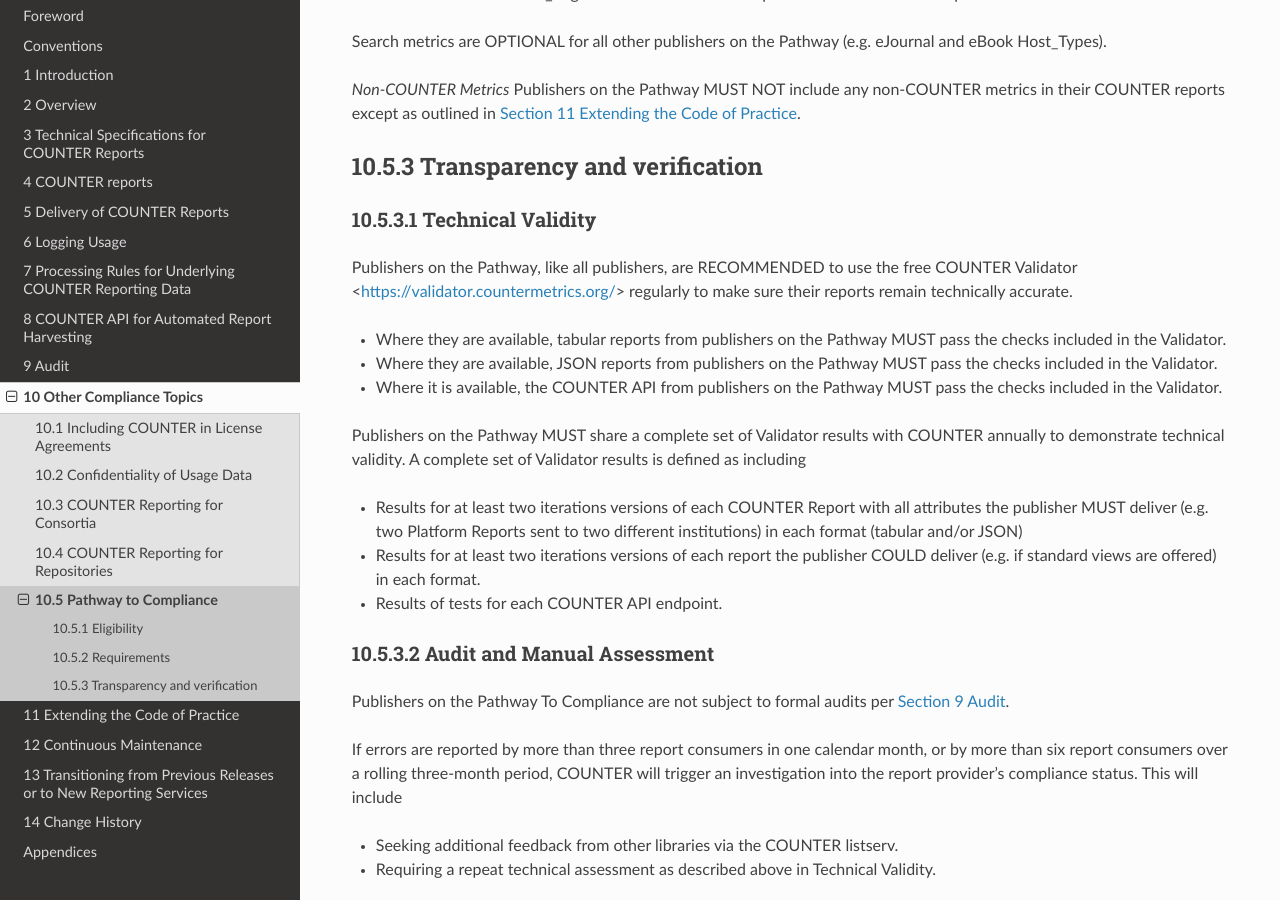
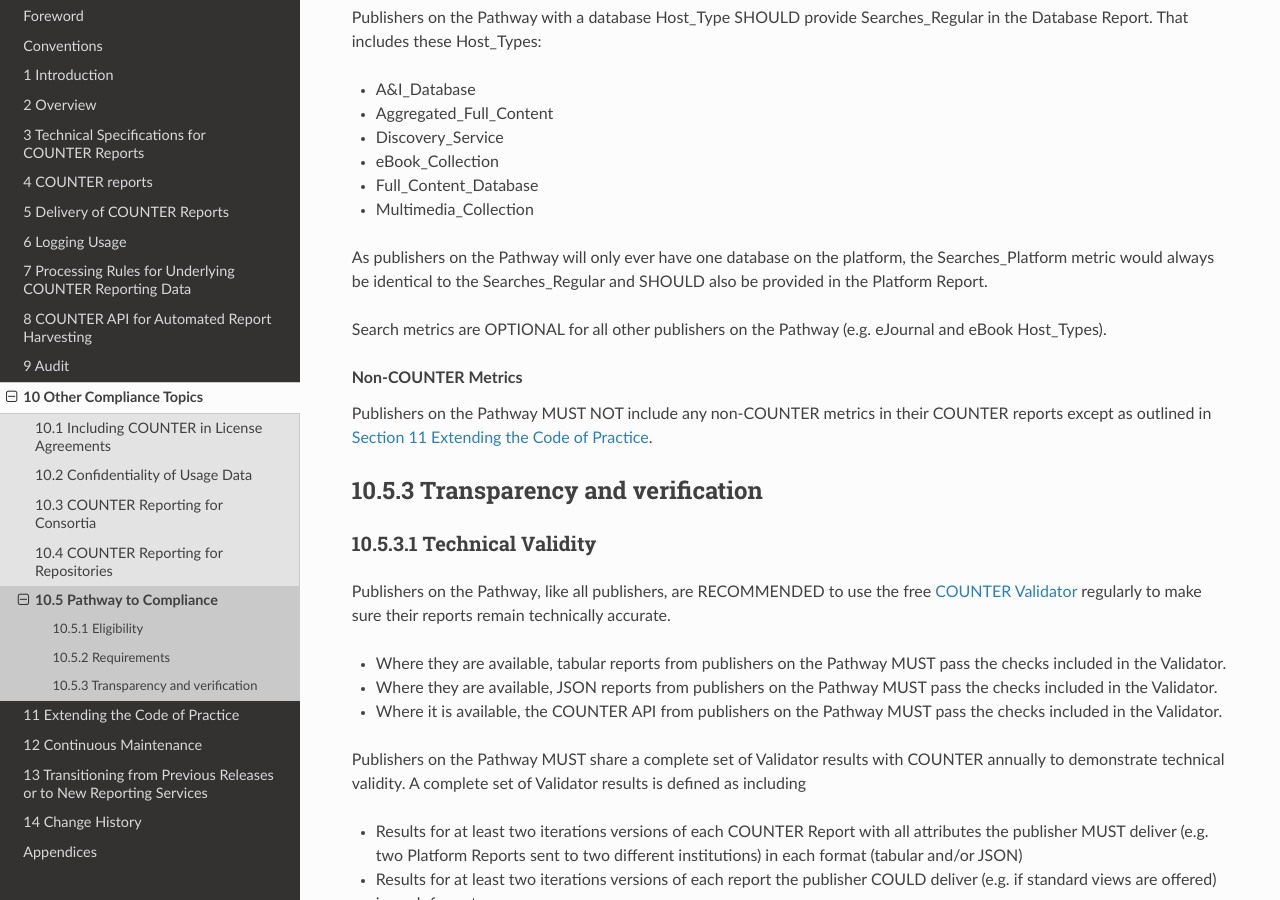
Before and after one commit to Project-Counter/cop5, a Sphinx documentation site: the page built from source/10-compliance/05-pathway-to-compliance.rst, in a window 1280 px wide and 900 px high, scrolled down 2648 px. Built offline with Sphinx 7.4.7 and the Read the Docs theme 3.1.0, drawn with Linux system fonts in a browser that asks for light colours; part of the change alters nothing that is shown.

```diff
--- a/source/10-compliance/05-pathway-to-compliance.rst
+++ b/source/10-compliance/05-pathway-to-compliance.rst
@@ -28,22 +28,24 @@ Requirements
 """"""""""""
 
 Data
-'''''
+''''
 
 Publishers on the Pathway MUST process their raw usage data in compliance with the requirements of the Code of Practice, specifically Section 7.
 
 
 Reports
-''''''''
+'''''''
 
-*Required Reports*
+.. rubric:: Required Reports
+
 Publishers on the Pathway are only REQUIRED to provide the Platform Report, plus the Database, Title and/or Item Reports as relevant.
 
 Standard views derived from the Reports are optional.
 
 The Executive Director is available to help publishers identify which Reports are required based on the publisher’s Host Type.
 
-*Report Filters and Attributes*
+.. rubric:: Report Filters and Attributes
+
 Per :numref:`specifications` :ref:`specifications`, customized views are created by applying report filters and report attributes to the COUNTER Reports. Report attributes define the columns (elements) and report filters the rows (values) included in the reports. Publishers on the Pathway who are technically able to support the full COUNTER filter options for each report SHOULD do so. That is:
 
 * Filtering the Platform Report by all of Data_Type, Access_Method, Metric_Type, and Exclude_Monthly_Details.
@@ -55,28 +57,32 @@ Where publishers on the Pathway allow the full set of filter options, they MUST
 
 Publishers on the Pathway who cannot support the full COUNTER filter options for each report MUST include all Attributes in all Reports by default.
 
-*Report Format*
+.. rubric:: Report Format
+
 Publishers on the Pathway MUST provide their reports in standard COUNTER format, as described in Section 3.2 of the Code of Practice.
 
 * Delivery of both tabular and JSON formats is preferred.
 * Where only one format is available, publishers on the Pathway SHOULD provide reports in JSON format.
 * Where JSON is not an option, tabular reports in .tsv or .xlsx are acceptable.
 
-*Report Frequency and Granularity*
+.. rubric:: Report Frequency and Granularity
+
 Publishers on the Pathway MUST provide at least one set of reports each year, showing the Reporting_Period_Total usage for the calendar year (i.e. January to December 2026). More regular (quarterly or monthly) reports are preferred, but we acknowledge this may not be viable for the smallest publishers.
 
 Publishers on the Pathway MUST offer month-by-month breakdowns within their Reports, in line with Section 3.2 of the Code of Practice.
 
-*Report Delivery*
+.. rubric:: Report Delivery
+
 Publishers on the Pathway SHOULD facilitate report delivery through the COUNTER API (sushi) for automated report harvesting.
 
 Publishers who are unable to create a COUNTER API due to lack of technical resources MUST make it possible for librarians to set up an alternative automated report delivery system. The minimum requirement is to allow librarians to register once to receive a regular delivery of their reports via email.
 
 
 Metrics
-''''''''
+'''''''
 
-*Usage*
+.. rubric:: Usage
+
 Publishers on the Pathway MUST provide COUNTER usage metrics:
 
 * Total_Item_Investigations
@@ -86,13 +92,15 @@ Publishers on the Pathway MUST provide COUNTER usage metrics:
 * Unique_Title_Investigations (for platforms including Books and/or Reference_Works)
 * Unique_Title_Requests (for platforms including Books and/or Reference_Works).
 
-*Denials*
+.. rubric:: Denials
+
 Publishers on the Pathway SHOULD provide denial metrics where these are relevant. For example, OA publishers will not have denial metrics.
 
 * No_License
 * Limit_Exceeded
 
-*Search*
+.. rubric:: Search
+
 Publishers on the Pathway with a database Host_Type SHOULD provide Searches_Regular in the Database Report. That includes these Host_Types:
 
 * A&I_Database
@@ -106,18 +114,19 @@ As publishers on the Pathway will only ever have one database on the platform, t
 
 Search metrics are OPTIONAL for all other publishers on the Pathway (e.g. eJournal and eBook Host_Types).
 
-*Non-COUNTER Metrics*
+.. rubric:: Non-COUNTER Metrics
+
 Publishers on the Pathway MUST NOT include any non-COUNTER metrics in their COUNTER reports except as outlined in :numref:`extending` :ref:`extending`.
 
 
 Transparency and verification
-""""""""""""""""""""""""""""""
+"""""""""""""""""""""""""""""
 
 
 Technical Validity
 ''''''''''''''''''
 
-Publishers on the Pathway, like all publishers, are RECOMMENDED to use the free COUNTER Validator <https://validator.countermetrics.org/> regularly to make sure their reports remain technically accurate.
+Publishers on the Pathway, like all publishers, are RECOMMENDED to use the free `COUNTER Validator <https://validator.countermetrics.org/>`_ regularly to make sure their reports remain technically accurate.
 
 * Where they are available, tabular reports from publishers on the Pathway MUST pass the checks included in the Validator.
 * Where they are available, JSON reports from publishers on the Pathway MUST pass the checks included in the Validator.
@@ -131,7 +140,7 @@ Publishers on the Pathway MUST share a complete set of Validator results with CO
 
 
 Audit and Manual Assessment
-''''''''''''''''''''''''''''
+'''''''''''''''''''''''''''
 
 Publishers on the Pathway To Compliance are not subject to formal audits per :numref:`audit` :ref:`audit`.
 
```
